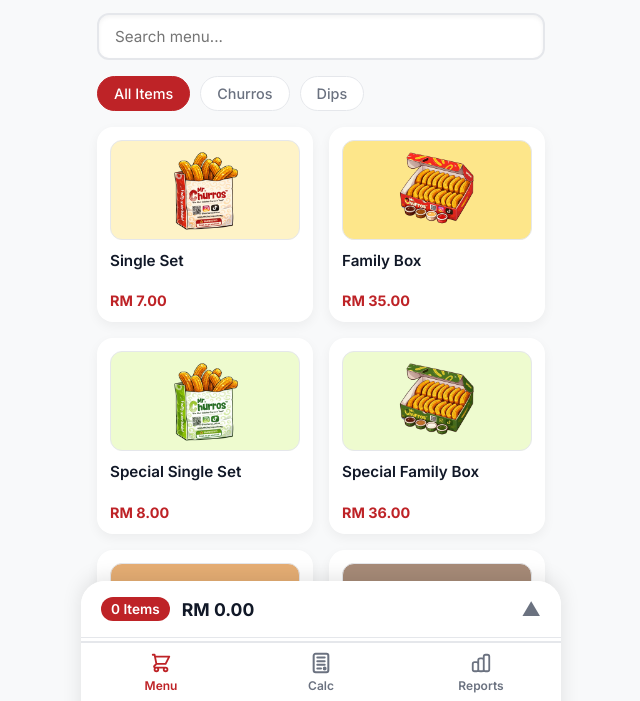
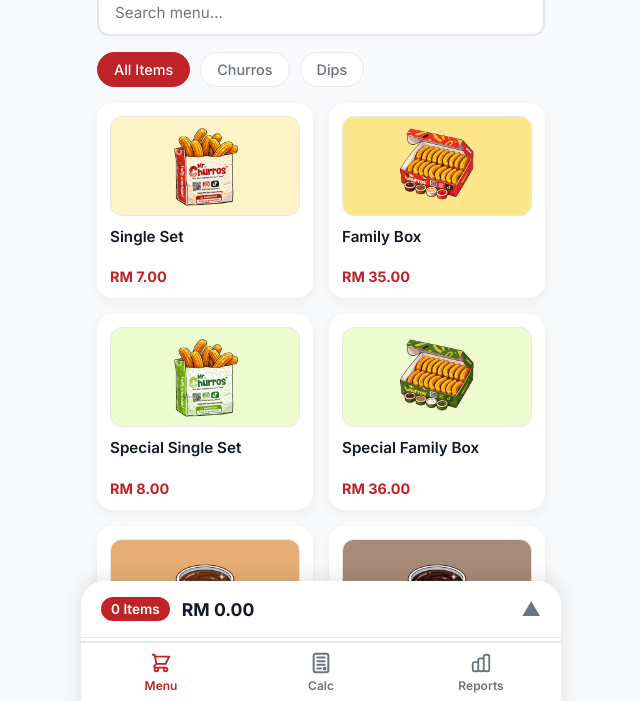
Before and after one commit to iskandarasri/churros-simple-pos, a plain HTML site: page index.html in a window 1280 px wide. Shown: the part 99-800 px from the top of the page, without its empty margins (319-959 px from the left). Drawn offline with Linux system fonts and the light colour scheme; files whose address does not match are found by name.

Commit message:
Update style.css

```diff
--- a/style.css
+++ b/style.css
@@ -47,7 +47,6 @@ body {
 }
 
 .app-container {
-  padding-top: 24px; /* Adjust based on status bar height */
   width: 100%;
   max-width: 480px;
   height: 100vh;
```
